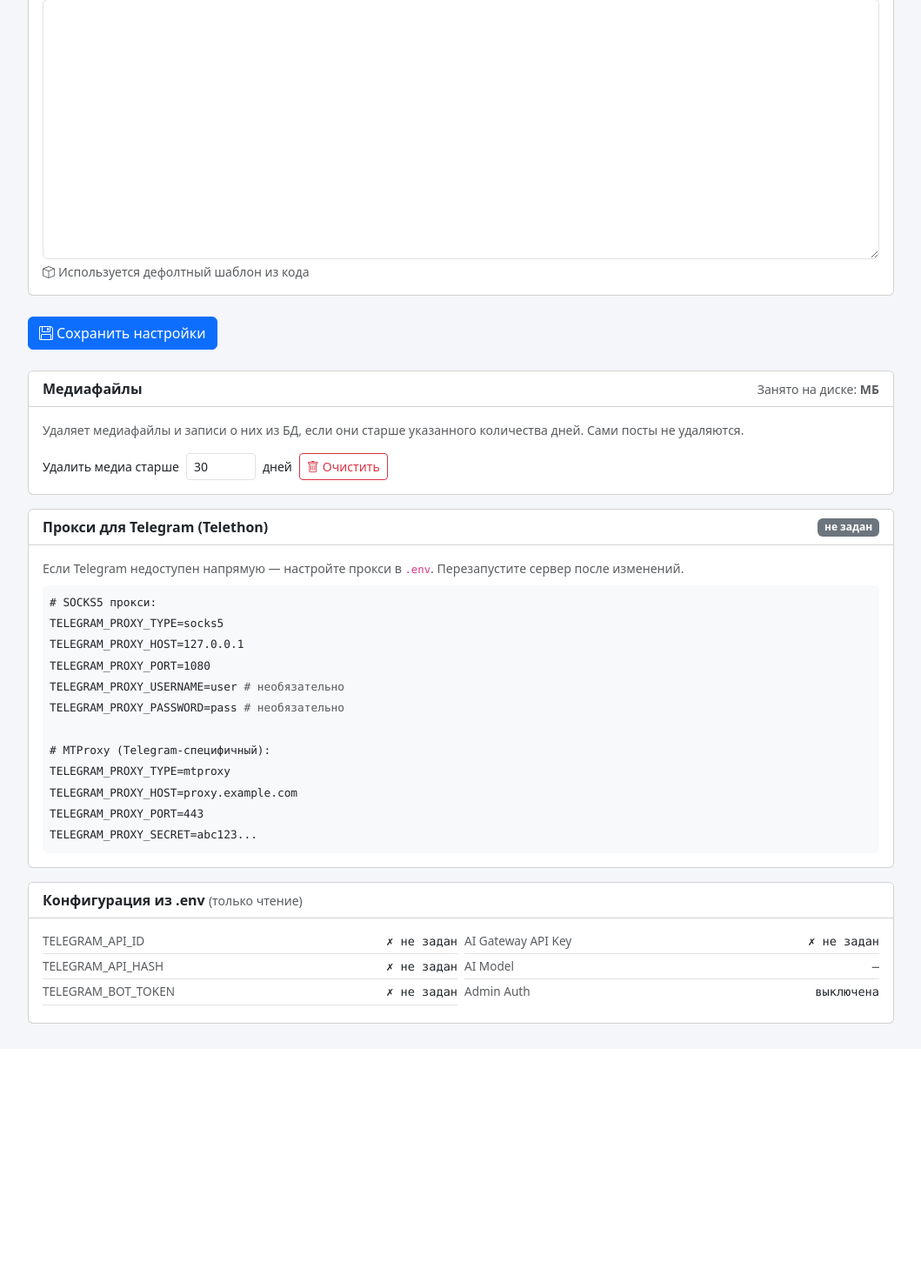
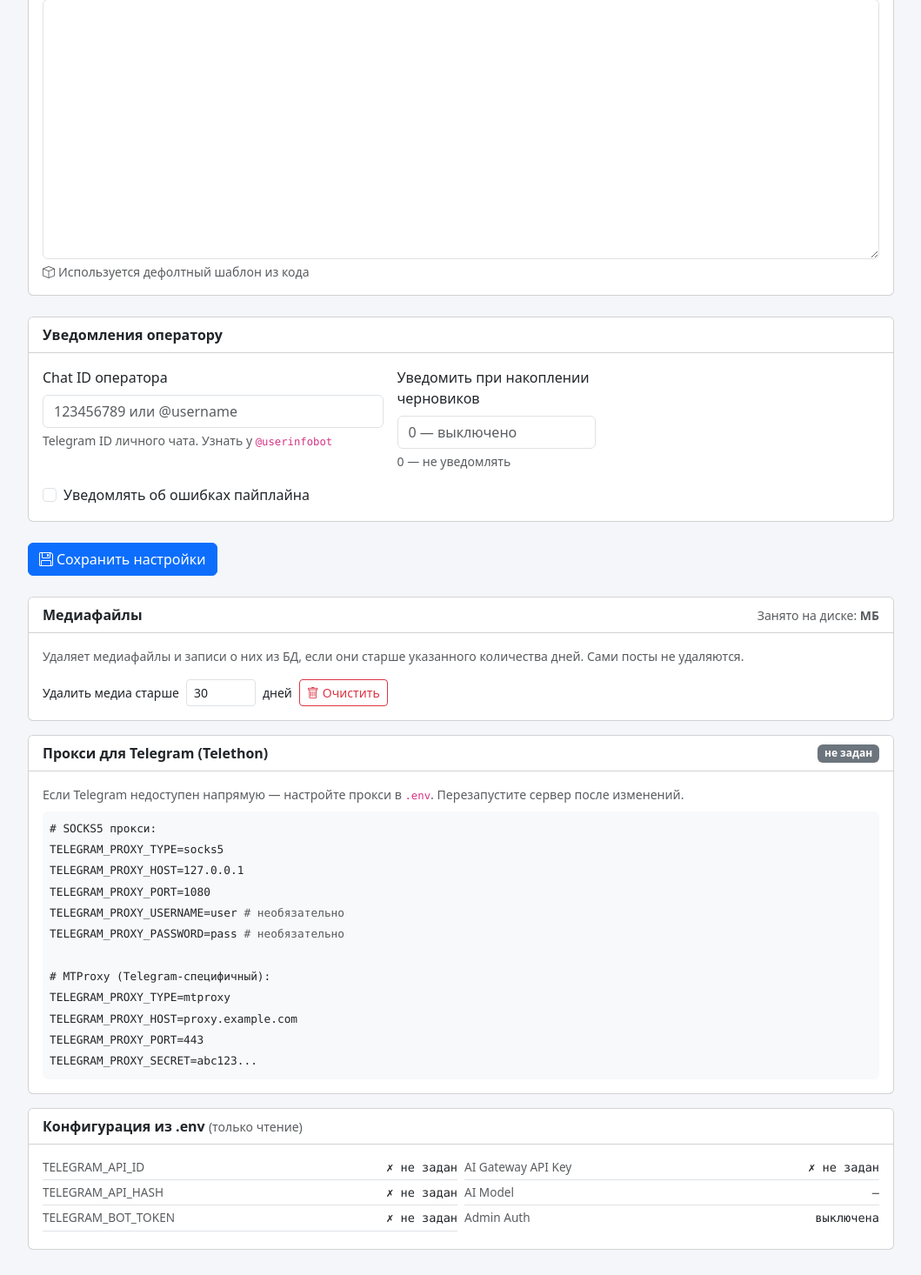
Before and after one commit to ispy4you/auto-telegram-news, a FastAPI app: template app/web/templates/settings.html in a window 1280 px wide. Shown: the part 865-2331 px from the top of the page at 87% size, without its empty margins (220-1279 px from the left). Before the commit the page ends 2042 px from the top, so only its background shows below. Run offline with FastAPI, Linux system fonts and the light colour scheme; the template is opened without the code that fills it, so the values that code supplies are empty.

Commit message:
send notify on error to admin

```diff
--- a/app/services/scheduler.py
+++ b/app/services/scheduler.py
@@ -2,7 +2,7 @@ import asyncio
 from datetime import datetime, timezone
 
 from apscheduler.schedulers.asyncio import AsyncIOScheduler
-from sqlalchemy import select
+from sqlalchemy import func, select
 
 from app.database import SessionLocal
 from app.models import ActionLog, GeneratedPost, GeneratedPostStatus, PublishJob, PublishJobStatus, RawPost, RawPostStatus
@@ -22,6 +22,7 @@ class SchedulerService:
         self._lock = asyncio.Lock()
         self.last_run_at: datetime | None = None
         self.is_running: bool = False
+        self._last_draft_notified: int = 0
 
     @property
     def next_run_at(self) -> datetime | None:
@@ -74,6 +75,30 @@ class SchedulerService:
             except Exception:
                 pass
 
+    async def _check_draft_notification(self, db):
+        from app.services.prompt_settings import _get_setting
+        try:
+            threshold = int(_get_setting(db, "notify_draft_threshold", "0"))
+        except (ValueError, TypeError):
+            threshold = 0
+        if threshold <= 0:
+            return
+
+        count = db.scalar(
+            select(func.count()).select_from(GeneratedPost)
+            .where(GeneratedPost.status.in_([GeneratedPostStatus.DRAFT.value, GeneratedPostStatus.APPROVED.value]))
+        ) or 0
+
+        if count >= threshold and count > self._last_draft_notified:
+            self._last_draft_notified = count
+            from app.services.notifier import notify_operator
+            await notify_operator(
+                db,
+                f"📬 <b>Накопилось черновиков: {count}</b>\n\nПорог: {threshold}. Требуется проверка в панели управления.",
+            )
+        elif count < threshold:
+            self._last_draft_notified = 0
+
     async def _safe_run(self):
         if not self._lock.locked():
             async with self._lock:
@@ -81,12 +106,12 @@ class SchedulerService:
                 self.last_run_at = datetime.now(timezone.utc).replace(tzinfo=None)
                 with SessionLocal() as db:
                     try:
-                        from sqlalchemy import func
                         before_total = db.scalar(select(func.count()).select_from(RawPost)) or 0
 
                         await self.pipeline.run_once(db)
                         await self._retry_failed_jobs(db)
                         await self._process_scheduled_jobs(db)
+                        await self._check_draft_notification(db)
 
                         after_total = db.scalar(select(func.count()).select_from(RawPost)) or 0
                         fetched = max(0, after_total - before_total)
@@ -96,6 +121,24 @@ class SchedulerService:
                             entity_type="Scheduler",
                             entity_id="auto",
                             message=f"Автосбор завершён. Новых постов: {fetched}. Интервал: {self.interval_seconds}с",
+                        ))
+                        db.commit()
+                    except Exception as exc:
+                        from app.services.prompt_settings import _get_setting
+                        if _get_setting(db, "notify_on_error", "false") == "true":
+                            from app.services.notifier import notify_operator
+                            try:
+                                await notify_operator(
+                                    db,
+                                    f"⚠️ <b>Ошибка пайплайна</b>\n\n<code>{type(exc).__name__}: {exc}</code>",
+                                )
+                            except Exception:
+                                pass
+                        db.add(ActionLog(
+                            action="scheduler_error",
+                            entity_type="Scheduler",
+                            entity_id="auto",
+                            message=f"Ошибка: {exc}",
                         ))
                         db.commit()
                     finally:
--- a/app/web/templates/settings.html
+++ b/app/web/templates/settings.html
@@ -103,12 +103,58 @@
     </div>
   </div>
 
+  {# Уведомления оператору #}
+  <div class="col-12">
+    <div class="card">
+      <div class="card-header bg-white fw-semibold">Уведомления оператору</div>
+      <div class="card-body">
+        <div class="row g-3">
+          <div class="col-md-5">
+            <label class="form-label">Chat ID оператора</label>
+            <input class="form-control" name="operator_chat_id"
+              value="{{ cfg.get('operator_chat_id', '') }}"
+              placeholder="123456789 или @username">
+            <div class="form-text text-muted">Telegram ID личного чата. Узнать у <code>@userinfobot</code></div>
+          </div>
+          <div class="col-md-3">
+            <label class="form-label">Уведомить при накоплении черновиков</label>
+            <input class="form-control" type="number" name="notify_draft_threshold" min="0"
+              value="{{ cfg.get('notify_draft_threshold', '0') }}"
+              placeholder="0 — выключено">
+            <div class="form-text text-muted">0 — не уведомлять</div>
+          </div>
+          <div class="col-12">
+            <div class="form-check">
+              <input class="form-check-input" type="checkbox" name="notify_on_error" id="notify-err"
+                {% if cfg.get('notify_on_error') == 'true' %}checked{% endif %}>
+              <label class="form-check-label" for="notify-err">Уведомлять об ошибках пайплайна</label>
+            </div>
+          </div>
+        </div>
+      </div>
+    </div>
+  </div>
+
   <div class="col-12">
     <button class="btn btn-primary"><i class="bi bi-floppy me-1"></i>Сохранить настройки</button>
   </div>
 
 </div>
 </form>
+
+{# Тест уведомлений #}
+{% if cfg.get('operator_chat_id') %}
+<div class="card mt-3">
+  <div class="card-header bg-white fw-semibold">Тест уведомлений</div>
+  <div class="card-body d-flex align-items-center gap-3">
+    <form method="post" action="/settings/test-notify">
+      <input type="hidden" name="csrf_token" value="{{ csrf_token }}">
+      <button class="btn btn-outline-primary"><i class="bi bi-send me-1"></i>Отправить тестовое сообщение</button>
+    </form>
+    <span class="text-muted small">Будет отправлено на <code>{{ cfg.get('operator_chat_id') }}</code></span>
+  </div>
+</div>
+{% endif %}
 
 {# Медиафайлы — очистка #}
 <div class="card mt-4">
```
Also changed, not shown: app/services/notifier.py (added, +23 -0 lines), app/web/routes.py (+20 -0 lines).
